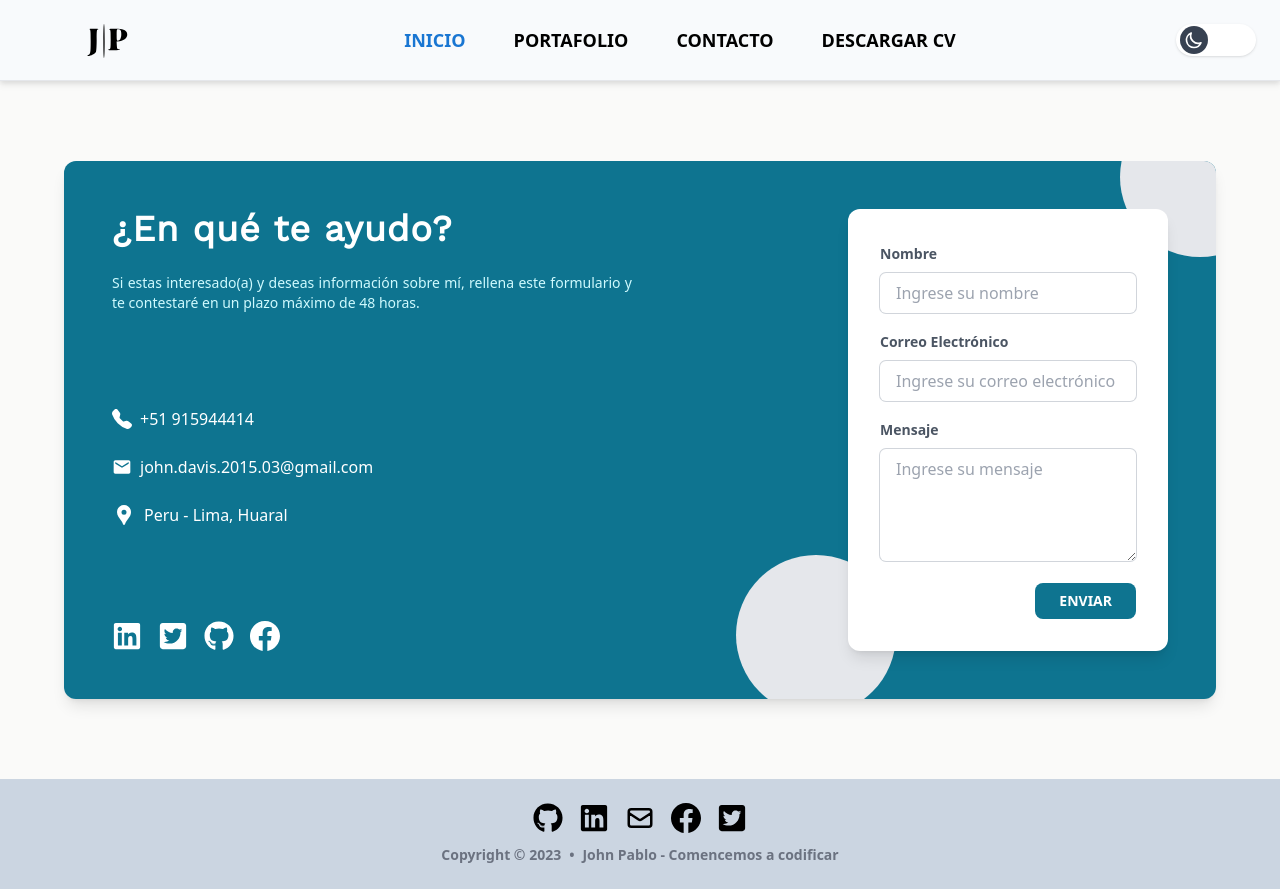
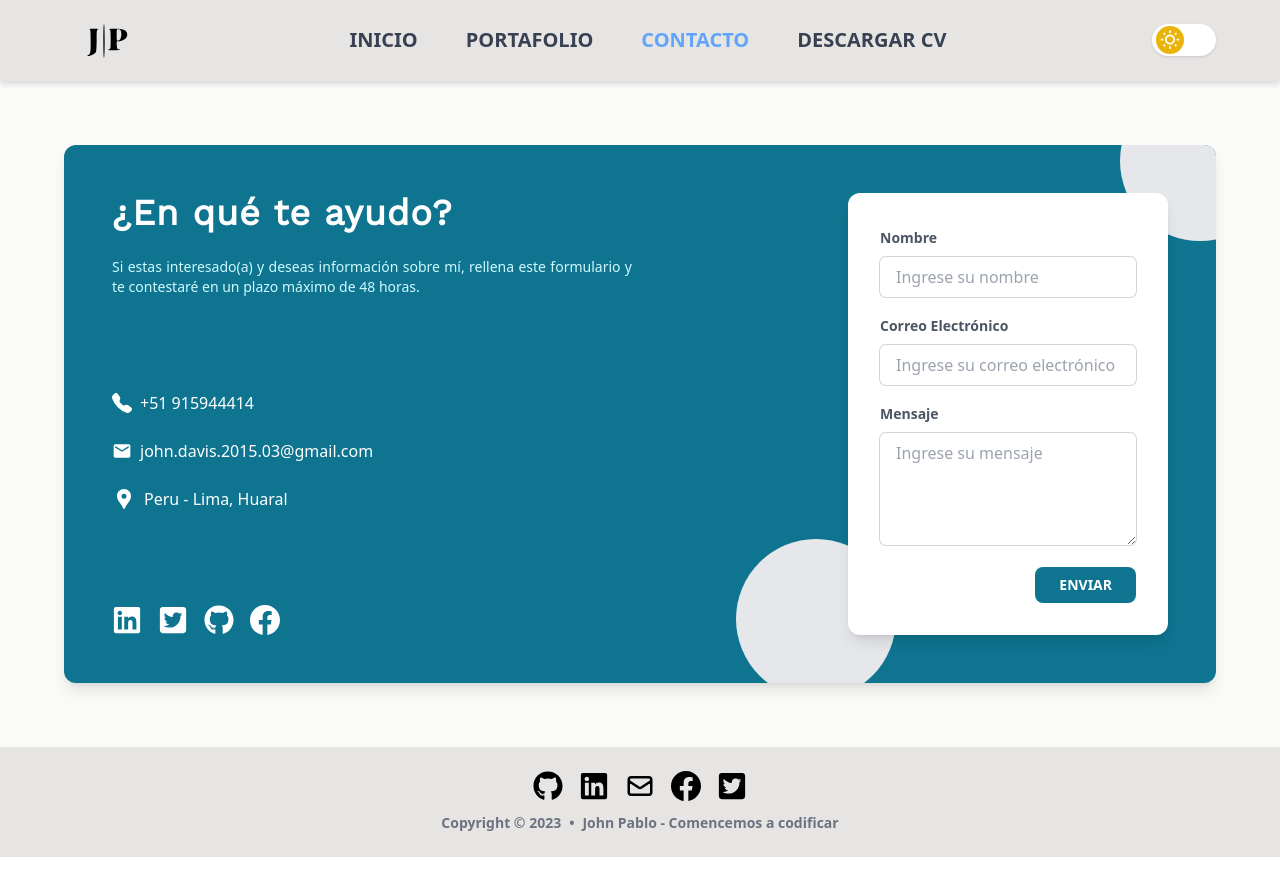
Before and after one commit to johnpablo7/portafolio-jp, a React (Vite) app: page /contacto in a window 1280 px wide. After the commit the page ends 857 px from the top, so only its background shows below. Built offline with nearby package versions, Linux system fonts and the light colour scheme.

Commit message:
ADD darkmode localstorage

```diff
--- a/src/components/Contact.tsx
+++ b/src/components/Contact.tsx
@@ -22,7 +22,7 @@ export const Contact = () => {
   // };
 
   return (
-    <div className="flex w-full md:py-20 justify-center items-center bg-stone-50 dark:bg-gray-900">
+    <div className="flex flex-1 w-full py-16 justify-center items-center bg-stone-50 dark:bg-gray-900">
       <div className="flex flex-col md:flex-row md:space-x-6 md:space-y-0 space-y-6 bg-cyan-700 w-full max-w-6xl p-8 sm:p-12 md:rounded-xl shadow-lg text-white overflow-hidden gap-x-48 dark:bg-gray-800">
         <div className="flex flex-col space-y-8 justify-between">
           <div>
--- a/src/components/Footer.tsx
+++ b/src/components/Footer.tsx
@@ -4,7 +4,7 @@ import { BsFacebook } from "react-icons/bs";
 
 export const Footer = () => {
   return (
-    <footer className="bg-slate-300">
+    <footer className="bg-stone-200 mt-auto">
       <div className="flex flex-col items-center py-6">
         <div className="flex mb-3 space-x-4">
           <div>
--- a/src/components/Home.tsx
+++ b/src/components/Home.tsx
@@ -7,7 +7,7 @@ import { svgbackend } from "../data/svgbackend";
 
 export const Home = () => {
   return (
-    <section className="md:py-12 md:px-4 py-6 bg-stone-50 dark:bg-gray-900 dark:text-white">
+    <section className="flex-1 md:py-12 md:px-4 py-6 bg-stone-50 dark:bg-gray-900 dark:text-white">
       <div className="mx-auto max-w-6xl">
         <div className="md:flex font-worksans">
           <div className="md:w-1/3 p-2 md:flex md:justify-center">
@@ -93,7 +93,7 @@ export const Home = () => {
                 <ul className="flex items-center flex-wrap gap-2">
                   {svgfrontend.map((link) => (
                     <li key={link.id} className="group relative duration-30">
-                      <span className="absolute hidden group-hover:flex -left-0 -bottom-14 -translate-y-full px-2 py-1 bg-white rounded-lg text-center text-gray-700 dark:text-white dark:bg-gray-900 text-sm font-bold transition-colors">
+                      <span className="absolute hidden group-hover:flex -left-0 -bottom-14 -translate-y-full px-2 py-1 bg-stone-50 rounded-lg text-center text-gray-700 dark:text-white dark:bg-gray-900 text-sm font-bold transition-colors">
                         {link.name}
                       </span>
                       <img src={link.url} alt={link.name} />
@@ -108,7 +108,7 @@ export const Home = () => {
                 <ul className="flex flex-wrap gap-2 items-center">
                   {svgbackend.map((link) => (
                     <li key={link.id} className="group relative duration-30">
-                      <span className="absolute hidden group-hover:flex -left-0 -bottom-14 -translate-y-full px-2 py-1 bg-white rounded-lg text-center text-gray-700 dark:text-white dark:bg-gray-900 text-sm font-bold transition-colors">
+                      <span className="absolute hidden group-hover:flex -left-0 -bottom-14 -translate-y-full px-2 py-1 bg-stone-50 rounded-lg text-center text-gray-700 dark:text-white dark:bg-gray-900 text-sm font-bold transition-colors">
                         {link.name}
                       </span>
                       <img src={link.url} alt={link.name} />
--- a/src/components/Navbar.tsx
+++ b/src/components/Navbar.tsx
@@ -1,40 +1,16 @@
-import { useEffect, useState } from "react";
-import { Link } from "react-router-dom";
+import { NavLink } from "react-router-dom";
 import { MdOutlineWbSunny } from "react-icons/md";
 import { HiOutlineMoon } from "react-icons/hi";
-
-type Theme = "light" | "dark";
+import { useTheme } from "../hooks/theme";
 
 export const Navbar = () => {
-  const [theme, setTheme] = useState<Theme>("light");
-  const [toggle, setToggle] = useState(false);
-
-  useEffect(() => {
-    if (window.matchMedia("(prefers-color-scheme: dark)").matches) {
-      setTheme("dark");
-    } else {
-      setTheme("light");
-    }
-  }, []);
-
-  useEffect(() => {
-    if (theme === "dark") {
-      document.documentElement.classList.add("dark");
-    } else {
-      document.documentElement.classList.remove("dark");
-    }
-  }, [theme]);
-
-  const handleThemeSwitch = () => {
-    setTheme(theme === "dark" ? "light" : "dark");
-    toggle ? setToggle(false) : setToggle(true);
-  };
+  const { theme, toggleTheme } = useTheme();
 
   return (
     <>
-      <header className="sticky top-0 inset-x-0 flex items-center justify-between px-8 md:px-16 w-full bg-slate-50 border-b border-gray-200 drop-shadow-md z-20 dark:bg-gray-900 dark:text-white">
+      <header className="sticky top-0 inset-x-0 flex items-center justify-between px-8 md:px-16 w-full bg-stone-200 border-b border-gray-200 drop-shadow-md z-20 dark:bg-gray-900 dark:text-white">
         <div className="md:flex items-center justify-center hidden">
-          <Link to="/">
+          <NavLink to="/">
             <svg
               className="w-20 h-20 fill-current"
               viewBox="0 0 120 120"
@@ -42,25 +18,46 @@ export const Navbar = () => {
             >
               <path d="M59 61.5c0 16.3.4 25.5 1 25.5s1-9.2 1-25.5S60.6 36 60 36s-1 9.2-1 25.5zM38.3 43.7c1.5.4 1.7 2.1 1.7 18.2 0 18.8-.2 19.6-5 21.4-.9.3-.5.6 1 .6 4.1.1 10.9-3.5 12-6.4.6-1.5 1-9.4 1-17.6 0-14.6.1-15 2.3-15.9 1.5-.6-.3-.9-6.3-.8-4.7 0-7.7.2-6.7.5zm29.5.3c2.1.9 2.2 1.3 2.2 15.1 0 13.2-.1 14.1-2 14.6-4.3 1.1-1.6 1.8 7 1.8 5 0 9-.3 9-.7s-1-.8-2.2-1c-2-.3-2.3-1-2.6-5.9l-.3-5.6 4.7-.6c8-.9 12.9-6.5 10.8-12.5C92.8 44.6 88 43 76 43.1c-7.3 0-9.8.3-8.2.9zM85 45.9c1.5 2.9 1.2 10.4-.6 12.9C83.6 60 82 61 80.9 61c-1.7 0-1.9-.7-1.9-8.5 0-8.4 0-8.5 2.5-8.5 1.4 0 2.9.8 3.5 1.9z" />
             </svg>
-          </Link>
+          </NavLink>
         </div>
 
         <nav>
-          <ul className="flex items-center justify-center md:gap-12 gap-6 py-5 font-sans text-xs md:text-lg font-bold">
+          <ul className="flex items-center justify-center md:gap-12 gap-6 py-5 font-sans text-xs md:text-xl font-bold text-gray-700 dark:text-white">
             <li>
-              <Link to="/" className="text-primary transition-colors">
+              <NavLink
+                to="/"
+                className={({ isActive }) =>
+                  isActive
+                    ? "text-blue-400 transition duration-300"
+                    : "dark:text-white transition duration-300"
+                }
+              >
                 INICIO
-              </Link>
+              </NavLink>
             </li>
             <li>
-              <Link to="/portfolio" className="transition-colors">
+              <NavLink
+                to="/portfolio"
+                className={({ isActive }) =>
+                  isActive
+                    ? "text-blue-400 transition duration-300"
+                    : "dark:text-white transition duration-300"
+                }
+              >
                 PORTAFOLIO
-              </Link>
+              </NavLink>
             </li>
             <li>
-              <Link to="/contacto" className="transition-colors">
+              <NavLink
+                to="/contacto"
+                className={({ isActive }) =>
+                  isActive
+                    ? "text-blue-400 transition duration-300"
+                    : "dark:text-white transition duration-300"
+                }
+              >
                 CONTACTO
-              </Link>
+              </NavLink>
             </li>
             <button className="md:flex transition-colors hidden">
               DESCARGAR CV
@@ -70,18 +67,16 @@ export const Navbar = () => {
 
         <div className="flex items-center justify-center cursor-pointer">
           <button
-            className="absolute flex items-center w-10 h-5 md:w-20 md:h-8 rounded-2xl bg-white transition duration-300 focus:outline-none shadow py-3 px-4"
-            onClick={handleThemeSwitch}
+            className="flex items-center w-8 h-5 md:w-16 md:h-8 rounded-2xl bg-white focus:outline-none shadow px-1"
+            onClick={toggleTheme}
           >
-            {toggle ? (
-              <div className="relative w-6 h-6 md:w-7 md:h-7 rounded-full transition duration-500 transform bg-yellow-500 -translate-x-3 p-1 text-white">
+            <div className="relative w-6 h-6 md:w-7 md:h-7 rounded-full transition duration-500 transform bg-yellow-500 dark:bg-gray-700  p-1 text-white dark:translate-x-7 ease-in-out">
+              {theme === "light" ? (
                 <MdOutlineWbSunny className="text-xl" />
-              </div>
-            ) : (
-              <div className="relative w-6 h-6 md:w-7 md:h-7 rounded-full transition duration-500 transform bg-gray-700 -translate-x-3 p-1 text-white">
+              ) : (
                 <HiOutlineMoon className="text-xl" />
-              </div>
-            )}
+              )}
+            </div>
           </button>
         </div>
       </header>
--- a/src/components/Portfolio.tsx
+++ b/src/components/Portfolio.tsx
@@ -4,7 +4,7 @@ import { cards } from "../data/cards";
 
 export const Portfolio = () => {
   return (
-    <section className="dark:bg-gray-900 dark:text-white bg-stone-50">
+    <section className="flex-1 dark:bg-gray-900 dark:text-white bg-stone-50">
       <div className="px-4 mx-auto sm:px-6 xl:max-w-6xl xl:px-0">
         <div className="md:pt-10 pt-8 md:px-4 px-4 ">
           <h1 className="md:text-5xl text-4xl font-extrabold mb-2 dark:text-blue-200">
--- /dev/null
+++ b/src/hooks/theme.ts
@@ -0,0 +1,14 @@
+import { useEffect, useState } from "react";
+import { getChosenTheme, setChosenTheme, Theme } from "../utils/theme";
+
+export const useTheme = () => {
+  const [theme, setTheme] = useState<Theme>(getChosenTheme());
+
+  useEffect(() => {
+    setChosenTheme(theme);
+  }, [theme]);
+
+  const toggleTheme = () => setTheme(theme === "dark" ? "light" : "dark");
+
+  return { theme, setTheme, toggleTheme };
+};
--- a/src/layouts/AuthLayout.tsx
+++ b/src/layouts/AuthLayout.tsx
@@ -4,7 +4,7 @@ import { Footer } from "../components/Footer";
 
 export const AuthLayout = () => {
   return (
-    <div className="w-full bg-white min-h-screen">
+    <div className="w-full bg-white min-h-screen flex flex-col">
       <Navbar />
       <Outlet />
       <Footer />
--- a/src/main.tsx
+++ b/src/main.tsx
@@ -5,6 +5,9 @@ import "@fontsource/merriweather";
 import "@fontsource/work-sans";
 import "tailwindcss/tailwind.css";
 import "./index.css";
+import { getChosenTheme, setChosenTheme } from "./utils/theme";
+
+setChosenTheme(getChosenTheme());
 
 ReactDOM.createRoot(document.getElementById("root") as HTMLElement).render(
   <React.StrictMode>
--- /dev/null
+++ b/src/utils/theme.ts
@@ -0,0 +1,18 @@
+export type Theme = "light" | "dark";
+
+export const getChosenTheme = () => {
+  const selectedMode = localStorage.getItem("colorMode") as Theme;
+  const preferredMode = matchMedia("(prefers-color-scheme: dark)").matches
+    ? "dark"
+    : "light";
+  return selectedMode || preferredMode;
+};
+
+export const setChosenTheme = (theme: Theme) => {
+  if (theme === "dark") {
+    document.documentElement.classList.add("dark");
+  } else {
+    document.documentElement.classList.remove("dark");
+  }
+  localStorage.setItem("colorMode", theme);
+};
```
